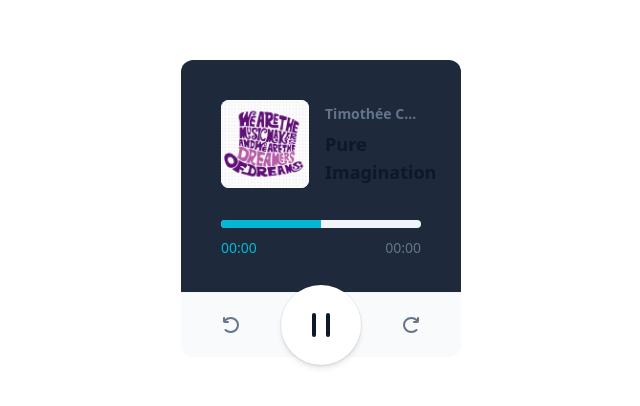
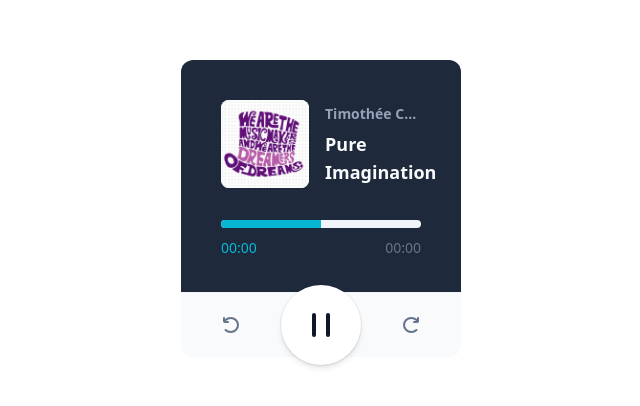
Before and after one commit to diyon12/music-player, a plain HTML site: page index.html in a window 1280 px wide. Shown: the whole page, without its empty margins (319-959 px from the left). Drawn offline with nearby package versions, Linux system fonts and the light colour scheme.

Commit message:
Pembaruan

```diff
--- a/index.html
+++ b/index.html
@@ -12,10 +12,10 @@
             <div class="flex items-center space-x-4">
               <img src="image.jpg" alt="" width="88" height="88" class="flex-none rounded-lg bg-slate-100" loading="lazy" />
               <div class="min-w-0 flex-auto space-y-1 font-semibold">
-                <h2 class="text-slate-500 dark:text-slate-400 text-sm leading-6 truncate title">
+                <h2 class="text-slate-400 text-sm leading-6 truncate title">
                   Timothée Chalamet
                 </h2>
-                <p class="text-slate-900 dark:text-slate-50 text-lg artist">
+                <p class="text-slate-50 text-lg artist">
                   Pure Imagination
                 </p>
               </div>
```
